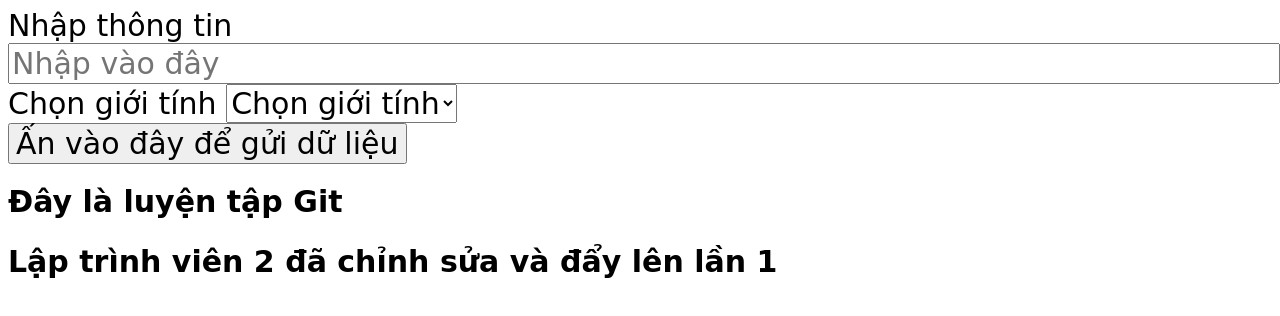
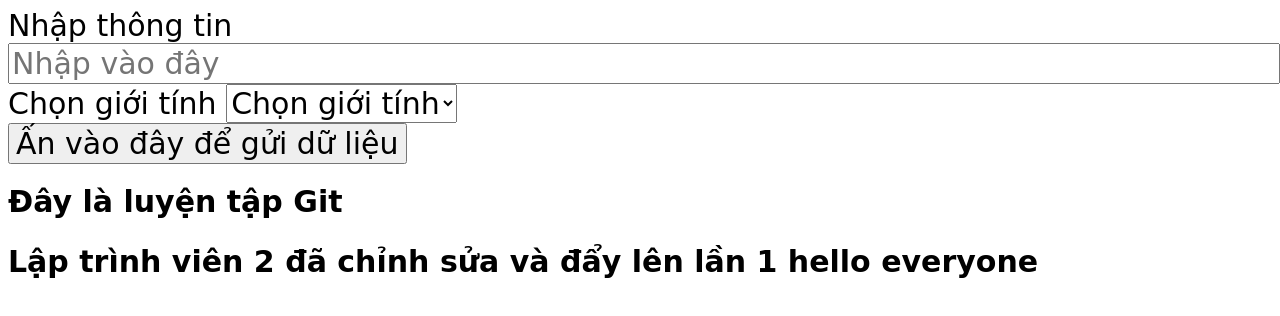
Before and after one commit to thanhfullstack/practice-git, a plain HTML site: page index.html in a window 1280 px wide. Drawn offline with Linux system fonts and the light colour scheme.

Commit message:
may thanh tam push

```diff
--- a/index.html
+++ b/index.html
@@ -32,7 +32,7 @@
     </div>
     <div class="content">
         <h1>Đây là luyện tập Git</h1>
-        <h2>Lập trình viên 2 đã chỉnh sửa và đẩy lên lần 1</h2>
+        <h2>Lập trình viên 2 đã chỉnh sửa và đẩy lên lần 1 hello everyone </h2>
     </div>
 </body>
 </html>
```
